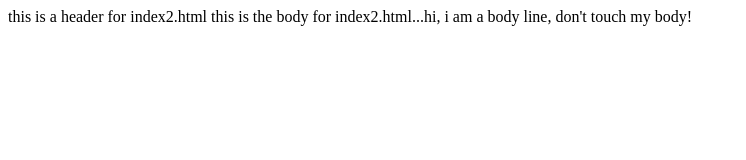
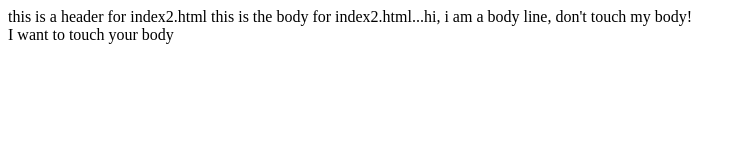
Before and after one commit to brianrobs/TestRepository, a plain HTML site: page index2.html in a window 1280 px wide. Shown: the whole page, without its empty margins (0-746 px from the left). Drawn offline with Linux system fonts and the light colour scheme.

Commit message:
added additional line to index2.html

```diff
--- a/index2.html
+++ b/index2.html
@@ -2,5 +2,6 @@
 <head>this is a header for index2.html</head>
 <body>
 this is the body for index2.html...hi, i am a body line, don't touch my body!
+<div>I want to touch your body</div>
 </body>
 </html>
```
